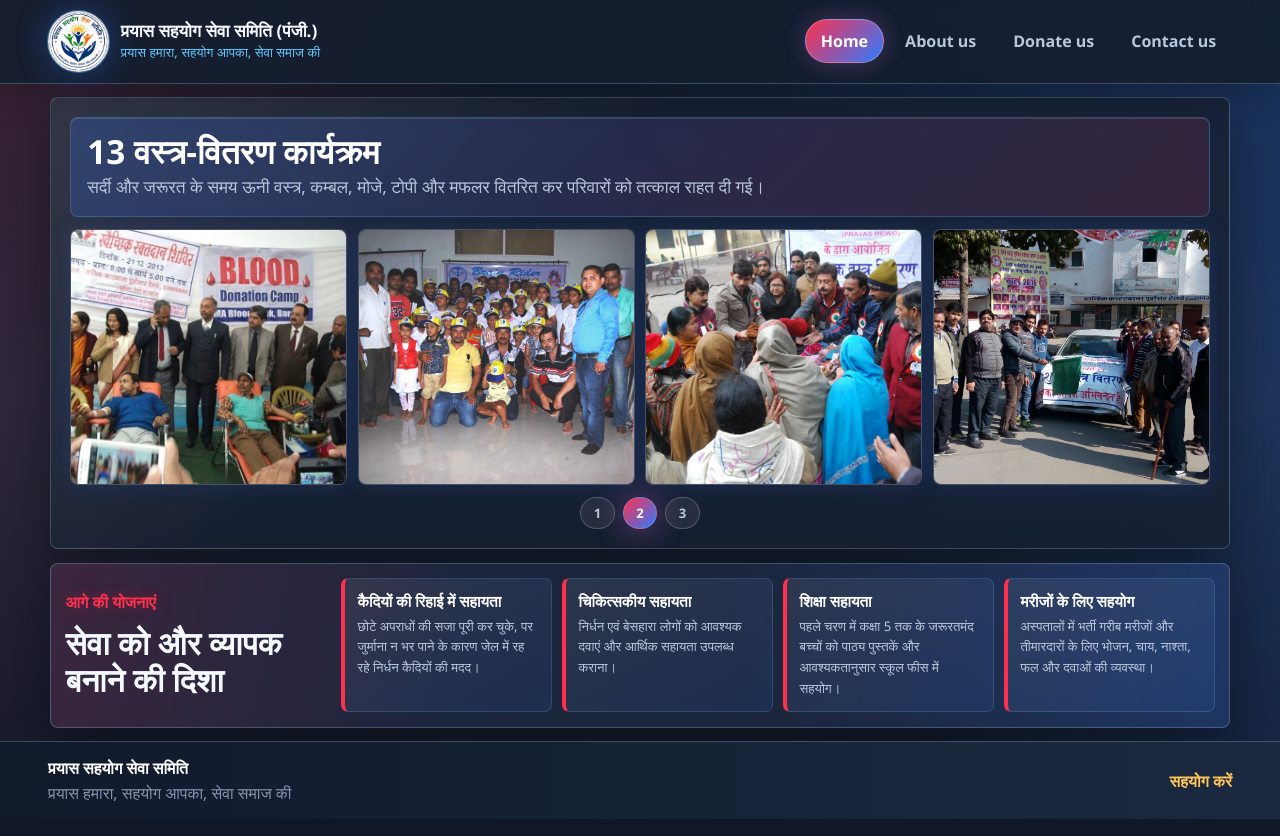
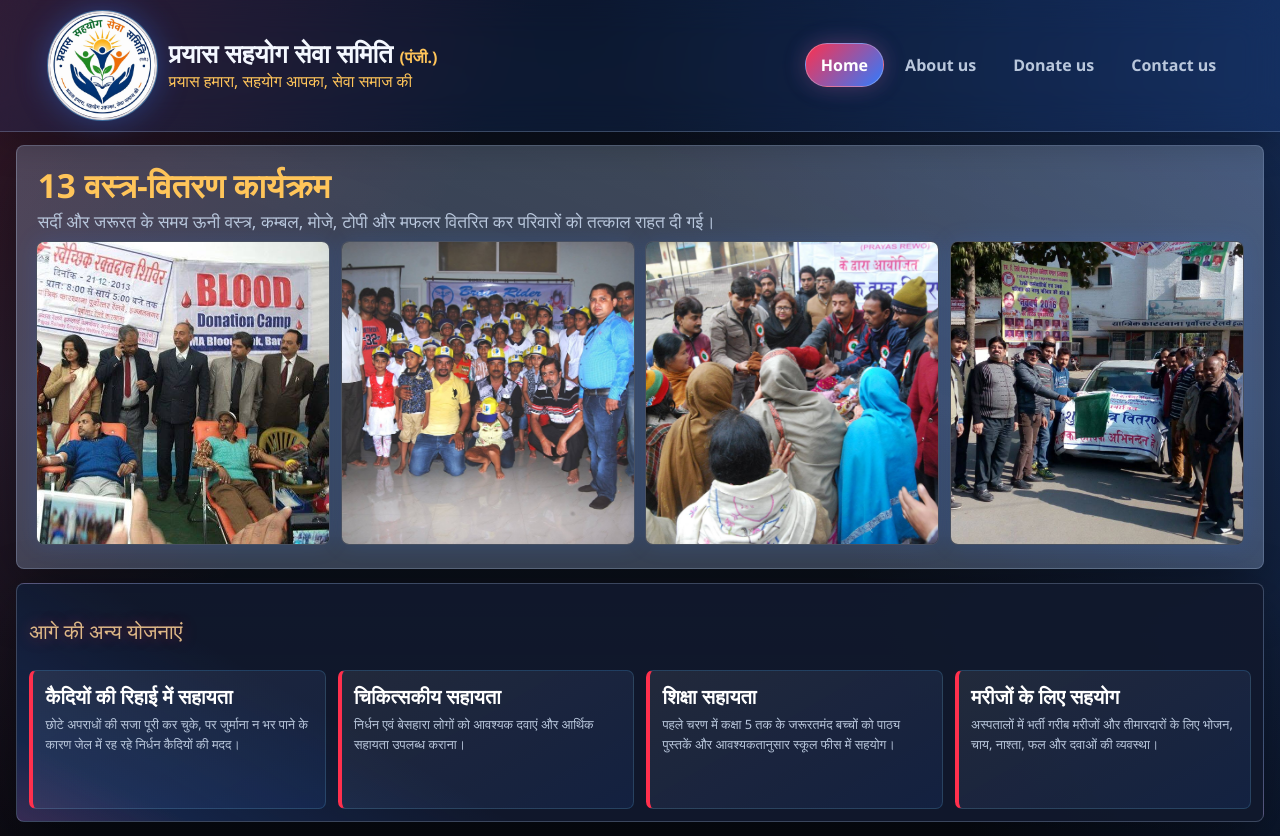
Before and after one commit to narexa-itcs/prayas-2, a React (Vite) app: page / in a window 1280 px wide. Built offline with nearby package versions, Linux system fonts and the light colour scheme.

Commit message:
more changes

```diff
--- a/src/App.tsx
+++ b/src/App.tsx
@@ -60,7 +60,7 @@ function App() {
         {page === "donate" && <DonatePage />}
         {page === "contact" && <ContactPage />}
       </main>
-      <Footer />
+      {/* <Footer /> */}
     </>
   );
 }
@@ -80,7 +80,7 @@ function Header({
         <img src={site.assets.logo} alt="प्रयास सहयोग सेवा समिति लोगो" />
         <span>
           <strong>
-            {site.name} {site.registration}
+            {site.name} <small>{site.registration}</small>
           </strong>
           <small>{site.tagline}</small>
         </span>
@@ -112,8 +112,7 @@ function HomePage() {
 
       <section className="future-work-section" aria-labelledby="future-title">
         <div className="section-heading compact">
-          <p className="eyebrow">आगे की योजनाएं</p>
-          <h2 id="future-title">सेवा को और व्यापक बनाने की दिशा</h2>
+          <p className="eyebrow">आगे की अन्य योजनाएं</p>
         </div>
         <div className="plan-list">
           {futurePlans.map((plan) => (
@@ -181,7 +180,7 @@ function ImageSlideshow() {
           <img key={`${activeSlide.id}-${image}`} src={image} alt={`${activeSlide.title} ${index + 1}`} />
         ))}
       </div>
-      <div className="slide-controls" aria-label="Slideshow controls">
+      {/* <div className="slide-controls" aria-label="Slideshow controls">
         {highlights.map((slide, index) => (
           <button
             key={slide.id}
@@ -193,7 +192,7 @@ function ImageSlideshow() {
             <span>{index + 1}</span>
           </button>
         ))}
-      </div>
+      </div> */}
     </div>
   );
 }
--- a/src/styles.css
+++ b/src/styles.css
@@ -5,18 +5,19 @@
   --blue: #2f7bff;
   --blue-bright: #62c8ff;
   --red: #ff304d;
+  --green: #75e7e3;
   --red-deep: #b80f31;
   --metal: #c9d3e7;
   --gold: #ffc55a;
   --success: #48d6c8;
-  --panel: rgba(24, 32, 50, 0.82);
-  --panel-strong: rgba(28, 39, 62, 0.94);
+  --panel: rgba(12, 17, 32, 0.82);
+  --panel-strong: rgba(18, 25, 45, 0.94);
   --line: rgba(180, 203, 238, 0.26);
   --shadow: 0 20px 60px rgba(0, 0, 0, 0.36);
   --glow-blue: 0 0 32px rgba(47, 123, 255, 0.38);
   --glow-red: 0 0 32px rgba(255, 48, 77, 0.34);
   color: var(--ink);
-  background: #101827;
+  background: #070a12;
   font-family:
     "Nirmala UI",
     "Mangal",
@@ -41,7 +42,7 @@ body {
   background:
     linear-gradient(120deg, rgba(255, 48, 77, 0.16), transparent 32%),
     linear-gradient(245deg, rgba(47, 123, 255, 0.24), transparent 42%),
-    linear-gradient(180deg, #121c2d 0%, #1a2639 48%, #101827 100%);
+    linear-gradient(180deg, #090d18 0%, #111827 48%, #070a12 100%);
 }
 
 body::before {
@@ -92,7 +93,7 @@ main {
   justify-content: space-between;
   gap: 1rem;
   padding: 0.68rem clamp(1rem, 4vw, 3rem);
-  background: rgba(20, 30, 47, 0.9);
+  background: rgba(47, 123, 255, 0.1);
   border-bottom: 1px solid var(--line);
   backdrop-filter: blur(18px);
   box-shadow: 0 12px 34px rgba(0, 0, 0, 0.2);
@@ -103,11 +104,12 @@ main {
   align-items: center;
   gap: 0.75rem;
   min-width: 0;
+
 }
 
 .brand img {
-  width: 3.8rem;
-  height: 3.8rem;
+  width: 6.8rem;
+  height: 6.8rem;
   object-fit: cover;
   border: 2px solid rgba(255, 255, 255, 0.86);
   border-radius: 50%;
@@ -118,18 +120,18 @@ main {
 
 .brand span {
   display: grid;
-  gap: 0.08rem;
+  gap: .08rem;
 }
 
 .brand strong {
   color: var(--ink);
-  font-size: clamp(1rem, 1.35vw, 1.25rem);
+  font-size: clamp(1rem, 2.00vw, 3.00rem);
   line-height: 1.18;
 }
 
 .brand small {
-  color: var(--blue-bright);
-  font-size: 0.82rem;
+  color: var(--gold);
+  font-size: 1.00rem;
 }
 
 nav {
@@ -180,15 +182,15 @@ nav a.active {
 }
 
 .page-shell {
-  width: min(1180px, calc(100% - 2rem));
+  width: min(2000px, calc(100% - 2rem));
   margin: 0 auto;
 }
 
 .home-shell {
   display: grid;
-  grid-template-rows: minmax(0, 1fr) auto;
+
   gap: 0.85rem;
-  min-height: calc(100svh - 8.9rem);
+  min-height: calc(100svh - 6.0rem);
   padding: 0.85rem 0;
 }
 
@@ -205,8 +207,8 @@ nav a.active {
   border: 1px solid var(--line);
   border-radius: 0.5rem;
   background:
-    linear-gradient(135deg, rgba(255, 255, 255, 0.1), transparent 38%),
-    var(--panel);
+    linear-gradient(200deg, rgba(255, 255, 255, 0.058), transparent 50%),
+    var(--line);
   box-shadow: var(--shadow);
 }
 
@@ -248,37 +250,40 @@ nav a.active {
 
 .section-heading.compact {
   display: grid;
-  align-content: center;
+  align-content: top;
+  vertical-align: top ;
   gap: 0.18rem;
 }
 
 .eyebrow {
-  margin: 0 0 0.45rem;
-  color: var(--red);
-  font-weight: 900;
+  margin: 0 0 .15rem;
+  color: burlywood;
+  /* font-weight: 900; */
   letter-spacing: 0;
   text-transform: uppercase;
   text-shadow: 0 0 16px rgba(255, 48, 77, 0.38);
+  font-size: clamp(.85rem, 1.6vw, 2rem);
 }
 
 .slideshow {
   display: grid;
   grid-template-rows: auto minmax(0, 1fr) auto;
-  gap: 0.75rem;
+  gap: 0.25rem;
   min-height: 0;
 }
 
 .slide-copy {
-  padding: 0.9rem 1rem;
+  padding: 0.1rem .1rem;
+  /*
   border: 1px solid rgba(98, 200, 255, 0.24);
   border-radius: 0.5rem;
   background: linear-gradient(135deg, rgba(47, 123, 255, 0.22), rgba(255, 48, 77, 0.12));
-  box-shadow: inset 0 1px 0 rgba(255, 255, 255, 0.12);
+  box-shadow: inset 0 1px 0 rgba(255, 255, 255, 0.12); */
 }
 
 .slide-copy h2 {
   margin: 0 0 0.32rem;
-  color: #fff;
+  color: var(--gold);
   font-size: clamp(1.4rem, 2.6vw, 2.25rem);
   line-height: 1.1;
 }
@@ -343,19 +348,19 @@ nav a.active {
 
 .future-work-section {
   display: grid;
-  grid-template-columns: minmax(12rem, 0.3fr) minmax(0, 1fr);
-  gap: 0.85rem;
-  padding: 0.9rem;
+
+  gap: .15rem;
+  padding: .75rem;
   background:
-    linear-gradient(105deg, rgba(255, 48, 77, 0.14), transparent 35%),
-    linear-gradient(255deg, rgba(47, 123, 255, 0.2), transparent 42%),
+    linear-gradient(25deg, rgba(255, 48, 77, 0.14), transparent 10%),
+    linear-gradient(30deg, rgba(47, 123, 255, 0.2), transparent 30%),
     var(--panel-strong);
 }
 
 .plan-list {
   display: grid;
   grid-template-columns: repeat(4, minmax(0, 1fr));
-  gap: 0.65rem;
+  gap: 0.75rem;
 }
 
 .plan-item {
@@ -370,7 +375,7 @@ nav a.active {
 .plan-item h3 {
   margin: 0 0 0.3rem;
   color: #fff;
-  font-size: clamp(0.94rem, 1.2vw, 1.05rem);
+  font-size: clamp(0.75rem, 2.0vw, 1.25rem);
   line-height: 1.25;
 }
 
@@ -384,7 +389,7 @@ nav a.active {
 }
 
 .plan-item p {
-  font-size: clamp(0.82rem, 1vw, 0.94rem);
+  font-size: clamp(0.62rem, 1.0vw, .85rem);
 }
 
 .hero-section {
@@ -710,7 +715,7 @@ footer {
   gap: 1rem;
   padding: 0.95rem clamp(1rem, 4vw, 3rem);
   color: #fff;
-  background: linear-gradient(90deg, #101a2b, #1b2940);
+  background: linear-gradient(90deg, #080c17, #10182c);
   border-top: 1px solid var(--line);
 }
 
@@ -755,7 +760,7 @@ footer a {
     top: calc(100% + 0.5rem);
     display: none;
     padding: 0.6rem;
-    background: rgba(20, 30, 47, 0.96);
+    background: rgba(8, 12, 23, 0.96);
     border: 1px solid var(--line);
     border-radius: 0.5rem;
     box-shadow: var(--shadow);
```
